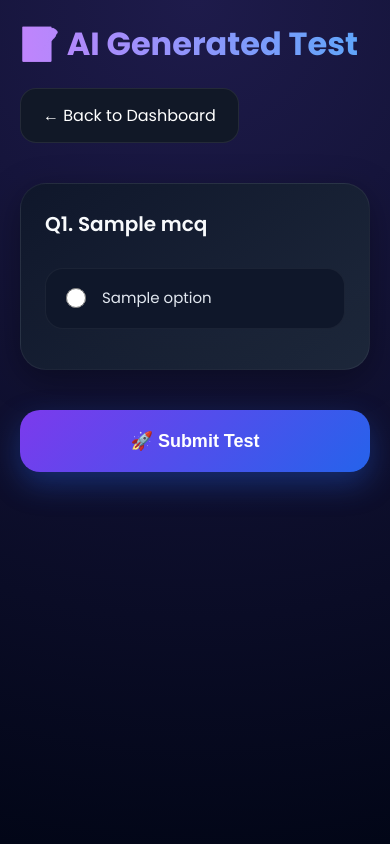
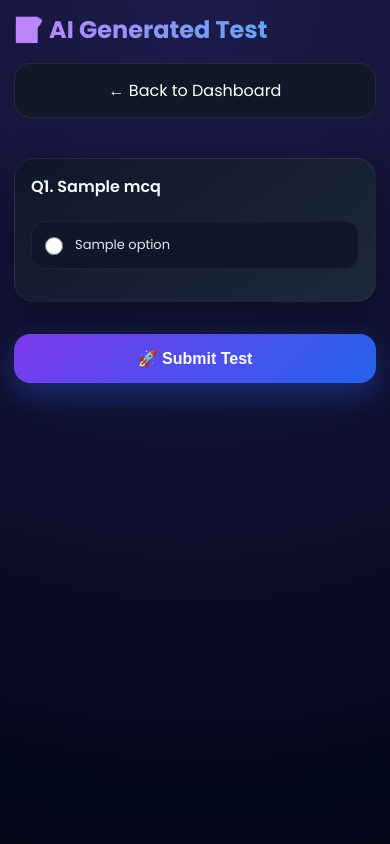
Before and after one commit to vinnay6/ai-study-assistant, a Flask app: template templates/test.html in a window 390 px wide. Run offline with Flask 3, Linux system fonts and the light colour scheme; the template is opened without the code that fills it: most values are stand-ins (such as "Sample title", 1, 10 or a date in 2020).

Commit message:
mobile responsive test page

```diff
--- a/templates/test.html
+++ b/templates/test.html
@@ -319,6 +319,151 @@
             }
         }
 
+        /* ========================= */
+/* EXTRA RESPONSIVE DESIGN */
+/* ========================= */
+
+@media(max-width:768px){
+
+    body{
+
+        padding:18px;
+
+        overflow-x:hidden;
+    }
+
+    .container{
+
+        width:100%;
+    }
+
+    .top-bar{
+
+        flex-direction:column;
+
+        align-items:flex-start;
+
+        gap:18px;
+    }
+
+    .title{
+
+        font-size:30px;
+
+        line-height:1.3;
+    }
+
+    .back-btn{
+
+        width:100%;
+
+        text-align:center;
+
+        padding:14px;
+    }
+
+    form{
+
+        gap:22px;
+    }
+
+    .question-box{
+
+        padding:20px;
+
+        border-radius:20px;
+    }
+
+    .question{
+
+        font-size:18px;
+
+        line-height:1.5;
+
+        margin-bottom:22px;
+    }
+
+    .option{
+
+        padding:15px;
+
+        gap:12px;
+
+        border-radius:14px;
+
+        align-items:flex-start;
+    }
+
+    .option input[type="radio"]{
+
+        width:18px;
+
+        height:18px;
+
+        margin-top:2px;
+    }
+
+    .option-text{
+
+        font-size:14px;
+
+        line-height:1.5;
+    }
+
+    .submit-btn{
+
+        font-size:18px;
+
+        padding:16px;
+
+        border-radius:16px;
+    }
+}
+
+/* ========================= */
+/* SMALL MOBILE */
+/* ========================= */
+
+@media(max-width:480px){
+
+    body{
+
+        padding:14px;
+    }
+
+    .title{
+
+        font-size:24px;
+    }
+
+    .question{
+
+        font-size:16px;
+    }
+
+    .question-box{
+
+        padding:16px;
+    }
+
+    .option{
+
+        padding:13px;
+    }
+
+    .option-text{
+
+        font-size:13px;
+    }
+
+    .submit-btn{
+
+        font-size:16px;
+
+        padding:15px;
+    }
+}
+
     </style>
 
 </head>
```
Also changed, not shown: static/style.css (+90 -0 lines), templates/result.html (+181 -222 lines).
